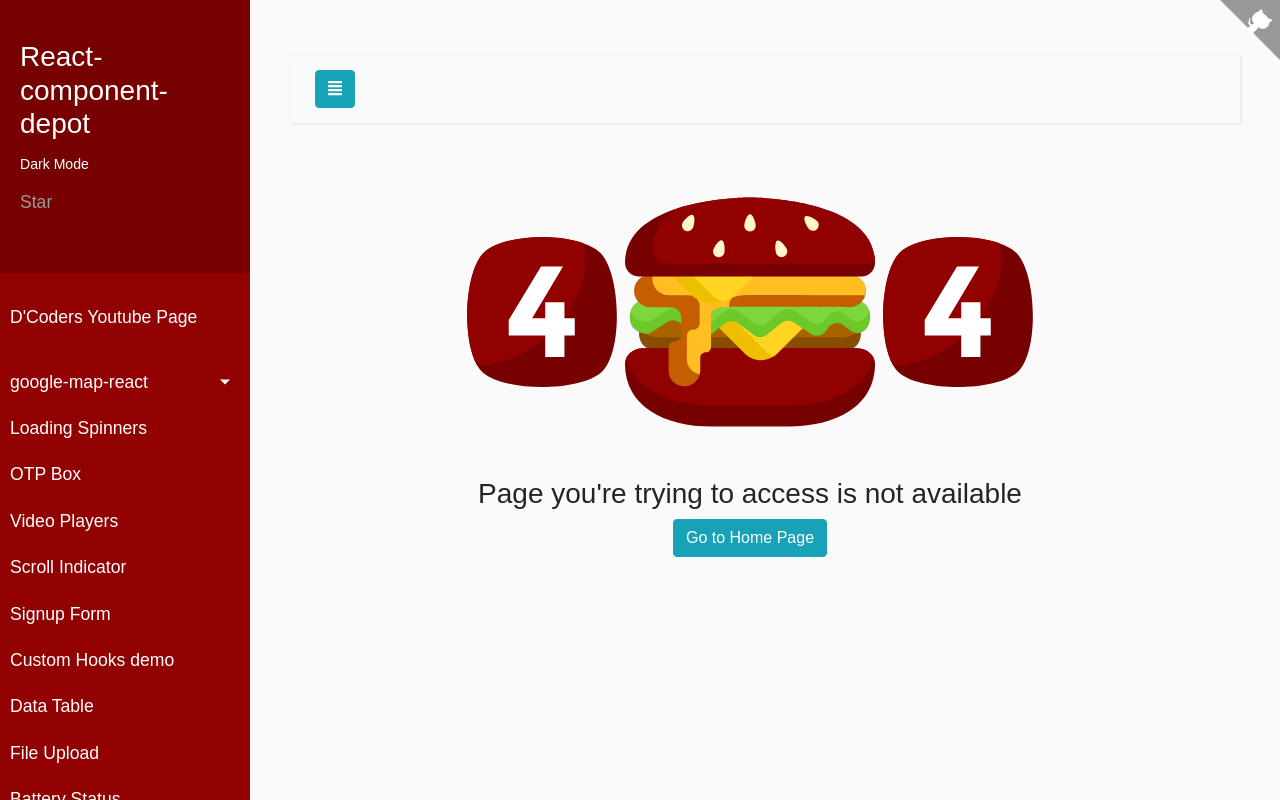
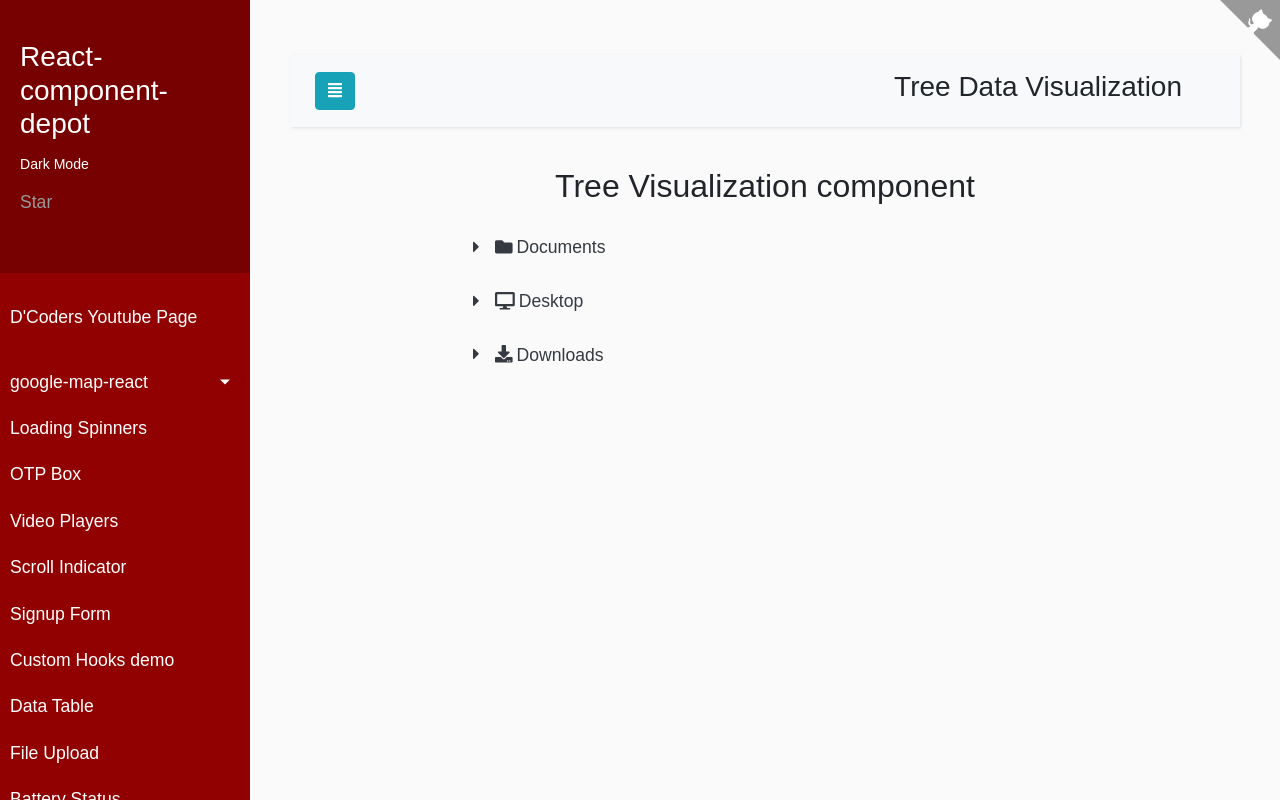
Before and after one commit to codegeous/react-component-depot, a React (Create React App) app: page /tree-structure in a window 1280 px wide. Built offline with nearby package versions, Linux system fonts and the light colour scheme; some icons are missing.

Commit message:
Added demo for tree component

```diff
--- a/src/components/FontawsomeIcons/index.js
+++ b/src/components/FontawsomeIcons/index.js
@@ -17,6 +17,7 @@ import {
   faMoon,
   faChevronRight,
   faGlobe,
+  faCaretRight,
 } from "@fortawesome/free-solid-svg-icons";
 
 library.add(
@@ -36,5 +37,6 @@ library.add(
   faSortDown,
   faMoon,
   faChevronRight,
-    faGlobe
+  faGlobe,
+  faCaretRight
 );
--- /dev/null
+++ b/src/components/Tree/index.css
@@ -0,0 +1,12 @@
+.d-tree-container {
+  list-style: none;
+  padding: 0;
+}
+
+.d-tree-node {
+  padding: 0.75rem 1.25rem;
+}
+
+.d-tree-toggler.active {
+  transform: rotate(45deg);
+}
--- /dev/null
+++ b/src/components/Tree/index.js
@@ -0,0 +1,52 @@
+import { FontAwesomeIcon } from "@fortawesome/react-fontawesome";
+import React, { useState } from "react";
+import "./index.css";
+
+const Tree = ({ data = [] }) => {
+  return (
+    <div className="d-tree">
+      <ul className="d-flex d-tree-container flex-column">
+        {data.map((tree) => (
+          <TreeNode node={tree} />
+        ))}
+      </ul>
+    </div>
+  );
+};
+
+const TreeNode = ({ node }) => {
+  const [childVisible, setChildVisiblity] = useState(false);
+
+  const hasChild = node.children ? true : false;
+
+  return (
+    <li className="d-tree-node border-0">
+      <div className="d-flex" onClick={(e) => setChildVisiblity((v) => !v)}>
+        {hasChild && (
+          <div
+            className={`d-inline d-tree-toggler ${
+              childVisible ? "active" : ""
+            }`}
+          >
+            <FontAwesomeIcon icon="caret-right" />
+          </div>
+        )}
+
+        <div className="col d-tree-head">
+          <i className={`mr-1 ${node.icon}`}> </i>
+          {node.label}
+        </div>
+      </div>
+
+      {hasChild && childVisible && (
+        <div className="d-tree-content">
+          <ul className="d-flex d-tree-container flex-column">
+            <Tree data={node.children} />
+          </ul>
+        </div>
+      )}
+    </li>
+  );
+};
+
+export default Tree;
--- /dev/null
+++ b/src/pages/TreeList/index.js
@@ -0,0 +1,95 @@
+import React from "react";
+import Header from "components/Header";
+import Tree from "components/Tree";
+
+const treeData = [
+  {
+    key: "0",
+    label: "Documents",
+    icon: "fa fa-folder",
+    title: "Documents Folder",
+    children: [
+      {
+        key: "0-0",
+        label: "Document 1-1",
+        icon: "fa fa-folder",
+        title: "Documents Folder",
+        children: [
+          {
+            key: "0-1-1",
+            label: "Document-0-1.doc",
+            icon: "fa fa-file",
+            title: "Documents Folder",
+          },
+          {
+            key: "0-1-2",
+            label: "Document-0-2.doc",
+            icon: "fa fa-file",
+            title: "Documents Folder",
+          },
+          {
+            key: "0-1-3",
+            label: "Document-0-3.doc",
+            icon: "fa fa-file",
+            title: "Documents Folder",
+          },
+          {
+            key: "0-1-4",
+            label: "Document-0-4.doc",
+            icon: "fa fa-file",
+            title: "Documents Folder",
+          },
+        ],
+      },
+    ],
+  },
+  {
+    key: "1",
+    label: "Desktop",
+    icon: "fa fa-desktop",
+    title: "Desktop Folder",
+    children: [
+      {
+        key: "1-0",
+        label: "document1.doc",
+        icon: "fa fa-file",
+        title: "Documents Folder",
+      },
+      {
+        key: "0-0",
+        label: "documennt-2.doc",
+        icon: "fa fa-file",
+        title: "Documents Folder",
+      },
+    ],
+  },
+  {
+    key: "2",
+    label: "Downloads",
+    icon: "fa fa-download",
+    title: "Downloads Folder",
+    children: [],
+  },
+];
+
+const TreeList = () => {
+  return (
+    <>
+      <Header title="Tree Data Visualization" />
+      <div className="row">
+        <div className="col text-center">
+          <h2>Tree Visualization component</h2>
+          <p className="mt-3">
+            <div className="row mt-3 d-flex justify-content-center">
+              <div className="col-lg-8 text-left text-dark">
+                <Tree data={treeData} />
+              </div>
+            </div>
+          </p>
+        </div>
+      </div>
+    </>
+  );
+};
+
+export default TreeList;
--- a/src/routes.js
+++ b/src/routes.js
@@ -26,6 +26,7 @@ const AccordionDemo = React.lazy(() => import("pages/AccordionDemo"));
 const Leaflet = React.lazy(() => import("pages/Leaflet"));
 const ImageZoom = React.lazy(() => import("pages/ImageZoom"));
 const FileDownloader = React.lazy(() => import("pages/FileDownloader"));
+const TreeList = React.lazy(() => import("pages/TreeList"));
 
 const routes = [
   {
@@ -193,6 +194,13 @@ const routes = [
   },
   {
     enabled: true,
+    path: "/tree-structure",
+    component: TreeList,
+    navbar: "Tree List",
+    child: null,
+  },
+  {
+    enabled: true,
     path: "/leaflet",
     component: Leaflet,
     navbar: "React Leaflet",
```
Lines whose indentation alone changed are shown as unchanged.
